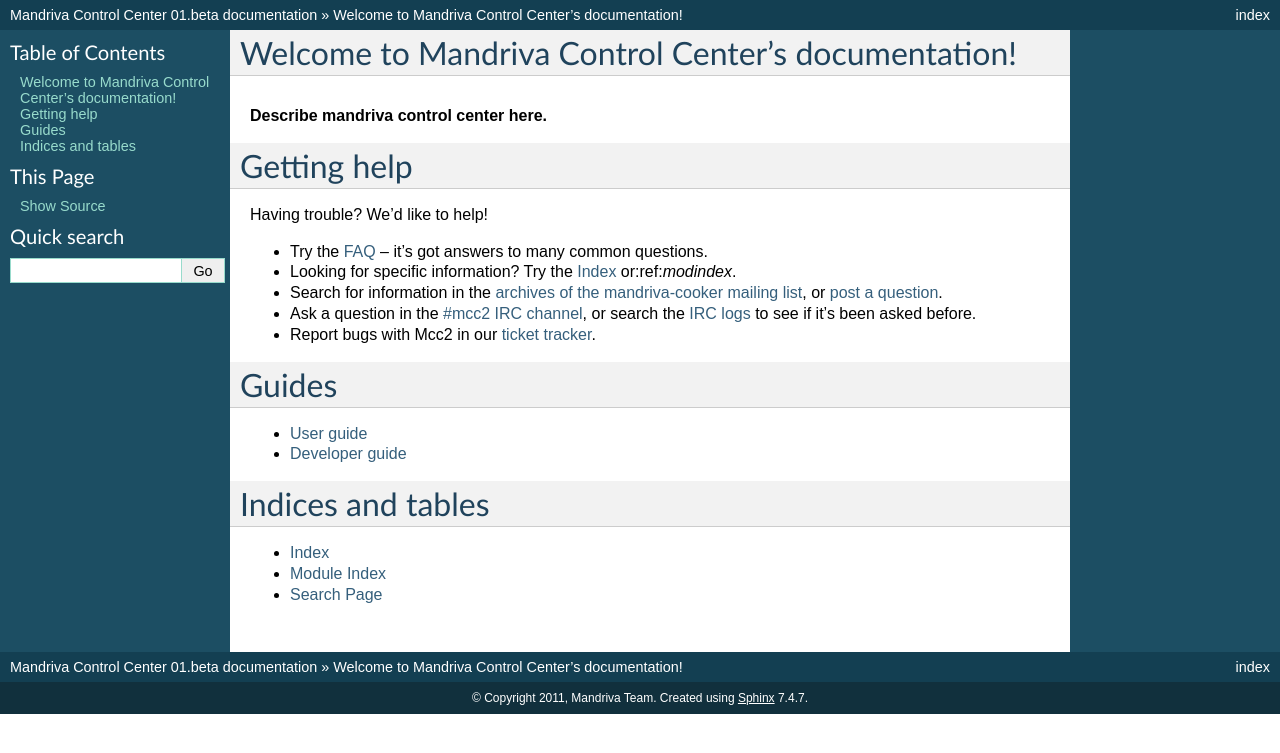
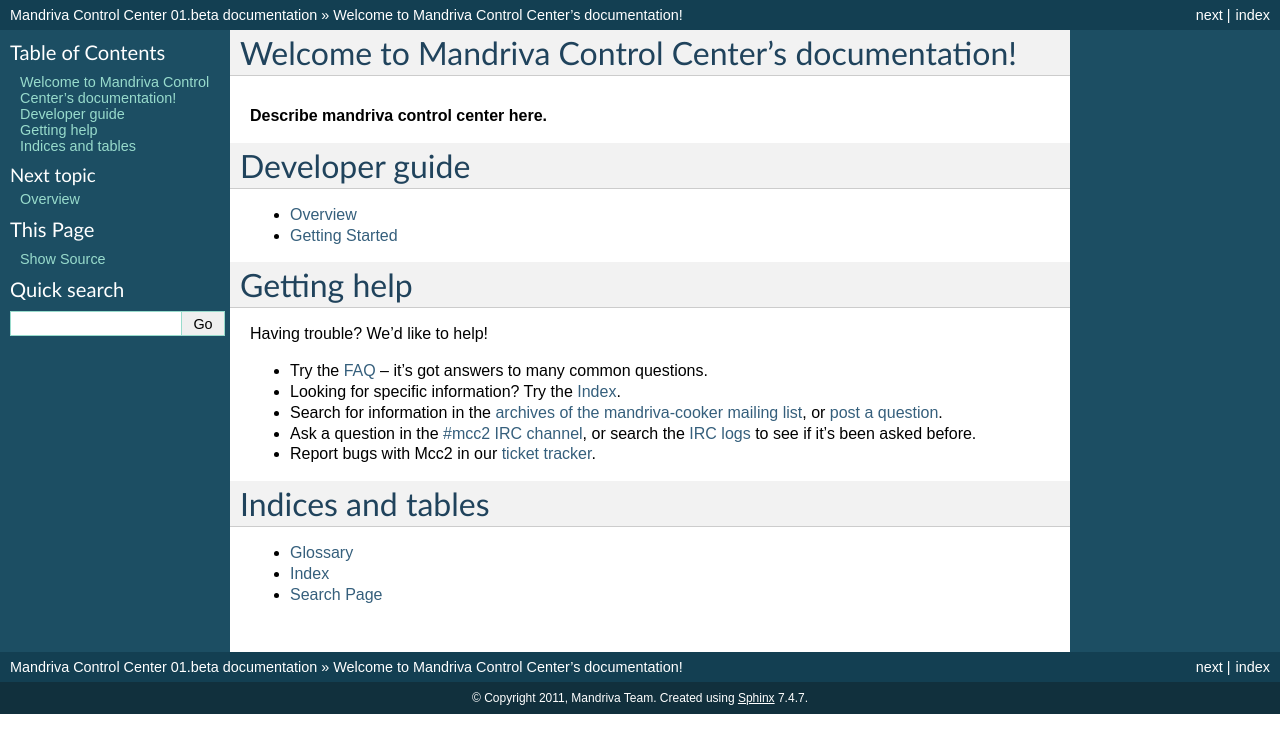
Before and after one commit to wiliamsouza/mandriva-control-center, a Sphinx documentation site: the page built from docs/index.txt, in a window 1280 px wide. Shown: the top 753 px of the page. Built offline with Sphinx 7.4.7, drawn with Linux system fonts in a browser that asks for light colours.

Commit message:
Started developer guide
git-svn-id: https://camelo.conectiva/repos/projetos/qtlab/mcc2@8648 aeaf0dc8-91d7-0310-8701-e1fc1a66ab8d

```diff
--- a/docs/developer/index.txt
+++ /dev/null
@@ -1,2 +0,0 @@
-Developer guide
-===============
--- a/docs/index.txt
+++ b/docs/index.txt
@@ -9,17 +9,23 @@
 .. rubric:: Describe mandriva control center here.
 
 
+Developer guide
+===============
+
 .. toctree::
-   :maxdepth: 2
+   :maxdepth: 1
+
+   overview
+   getting_started
 
 Getting help
 ============
 
 Having trouble? We'd like to help!
 
-* Try the :doc:`FAQ <faq/index>` -- it's got answers to many common questions.
+* Try the :doc:`FAQ <faq>` -- it's got answers to many common questions.
 
-* Looking for specific information? Try the :ref:`genindex` or:ref:`modindex`.
+* Looking for specific information? Try the :ref:`genindex`.
 
 * Search for information in the `archives of the mandriva-cooker mailing list`_, or
   `post a question`_.
@@ -35,15 +41,9 @@
 .. _IRC logs: http://www.mandriva.com/
 .. _ticket tracker: http://qa.mandriva.com/
 
-Guides
-======
-
-* :doc:`User guide<user/index>`
-* :doc:`Developer guide<developer/index>`
-
 Indices and tables
 ==================
 
+* :ref:`glossary`
 * :ref:`genindex`
-* :ref:`modindex`
 * :ref:`search`
```
Also changed, not shown: docs/getting_started.txt (added, +19 -0 lines), docs/glossary.txt (added, +10 -0 lines), docs/overview.txt (added, +27 -0 lines), docs/faq.txt (added), docs/faq/index.txt (deleted), docs/user/index.txt (deleted).
